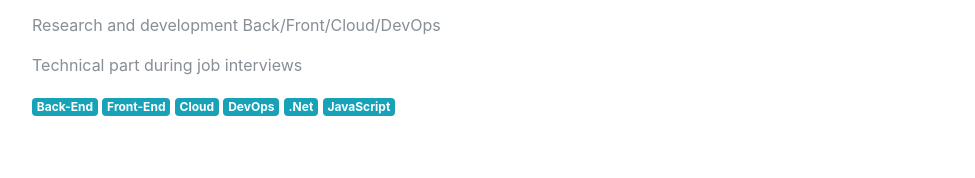
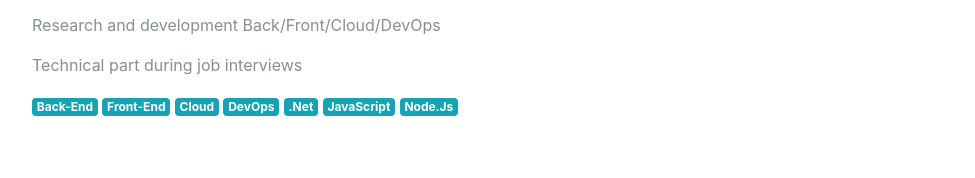
Before and after one commit to roddone/roddone.github.io, a plain HTML site: page english.html in a window 1280 px wide. Shown: the part 1186-1364 px from the top of the page, without its empty margins (288-1263 px from the left). Drawn offline with Linux system fonts and the light colour scheme; a web font is replaced by a local one.

Commit message:
Automated Release

```diff
--- a/english.html
+++ b/english.html
@@ -142,6 +142,7 @@
 							<span class="badge badge-primary">DevOps</span>
 							<span class="badge badge-primary">.Net</span>
 							<span class="badge badge-primary">JavaScript</span>
+							<span class="badge badge-primary">Node.Js</span>
 						</p>
 					</div>
 					<div class="resume-date text-md-right">
```
Also changed, not shown: index.html (+1 -0 lines).
